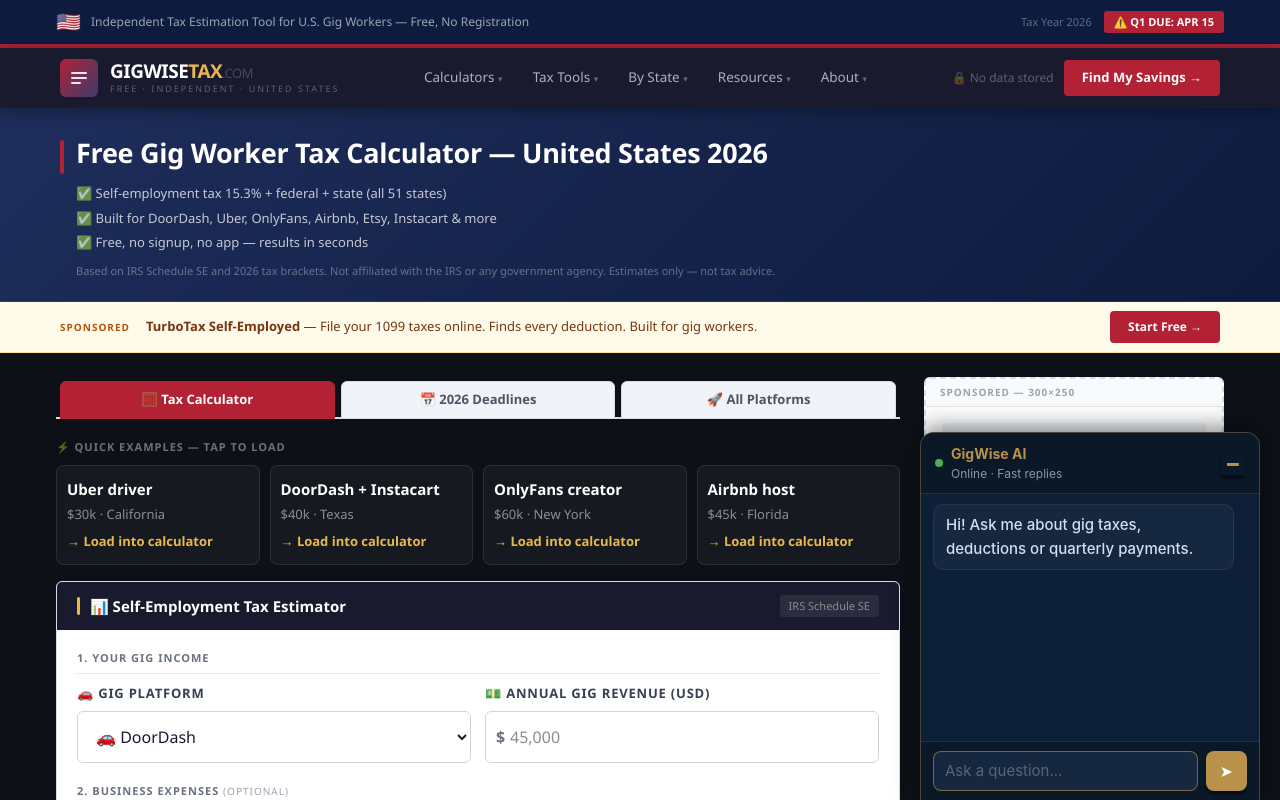
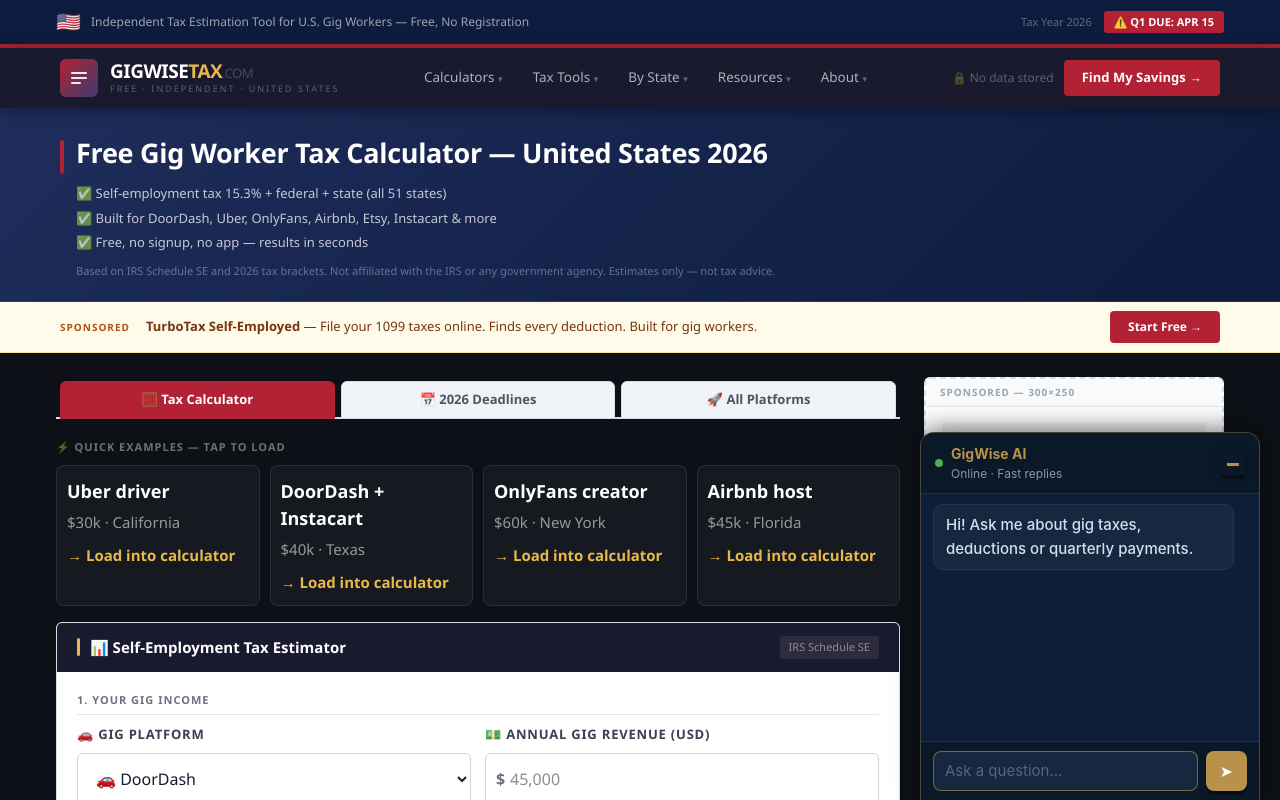
Before and after one commit to devqrcraft-ui/gigwisetax, a Next.js app: page / in a window 1280 px wide. Shown: the top 800 px of the page. Built offline with nearby package versions, Linux system fonts and the light colour scheme.

Commit message:
fix: bigger quick examples text

```diff
--- a/app/page.tsx
+++ b/app/page.tsx
@@ -201,9 +201,9 @@ export default function HomePage() {
                       onMouseEnter={e => { (e.currentTarget as HTMLElement).style.borderColor = 'rgba(232,184,75,.5)'; (e.currentTarget as HTMLElement).style.background = 'rgba(232,184,75,.07)' }}
                       onMouseLeave={e => { (e.currentTarget as HTMLElement).style.borderColor = 'rgba(255,255,255,.09)'; (e.currentTarget as HTMLElement).style.background = 'rgba(255,255,255,.04)' }}
                     >
-                      <div style={{ fontSize: 15, fontWeight: 700, color: '#fff', marginBottom: 4 }}>{ex.label}</div>
-                      <div style={{ fontSize: 13, color: 'rgba(255,255,255,.5)', marginBottom: 8 }}>{ex.tag}</div>
-                      <div style={{ fontSize: 13, fontWeight: 700, color: '#e8b84b' }}>→ Load into calculator</div>
+                      <div style={{ fontSize: 18, fontWeight: 800, color: '#fff', marginBottom: 6 }}>{ex.label}</div>
+                      <div style={{ fontSize: 15, color: 'rgba(255,255,255,.55)', marginBottom: 10 }}>{ex.tag}</div>
+                      <div style={{ fontSize: 15, fontWeight: 700, color: '#e8b84b' }}>→ Load into calculator</div>
                     </div>
                   ))}
                 </div>
```
